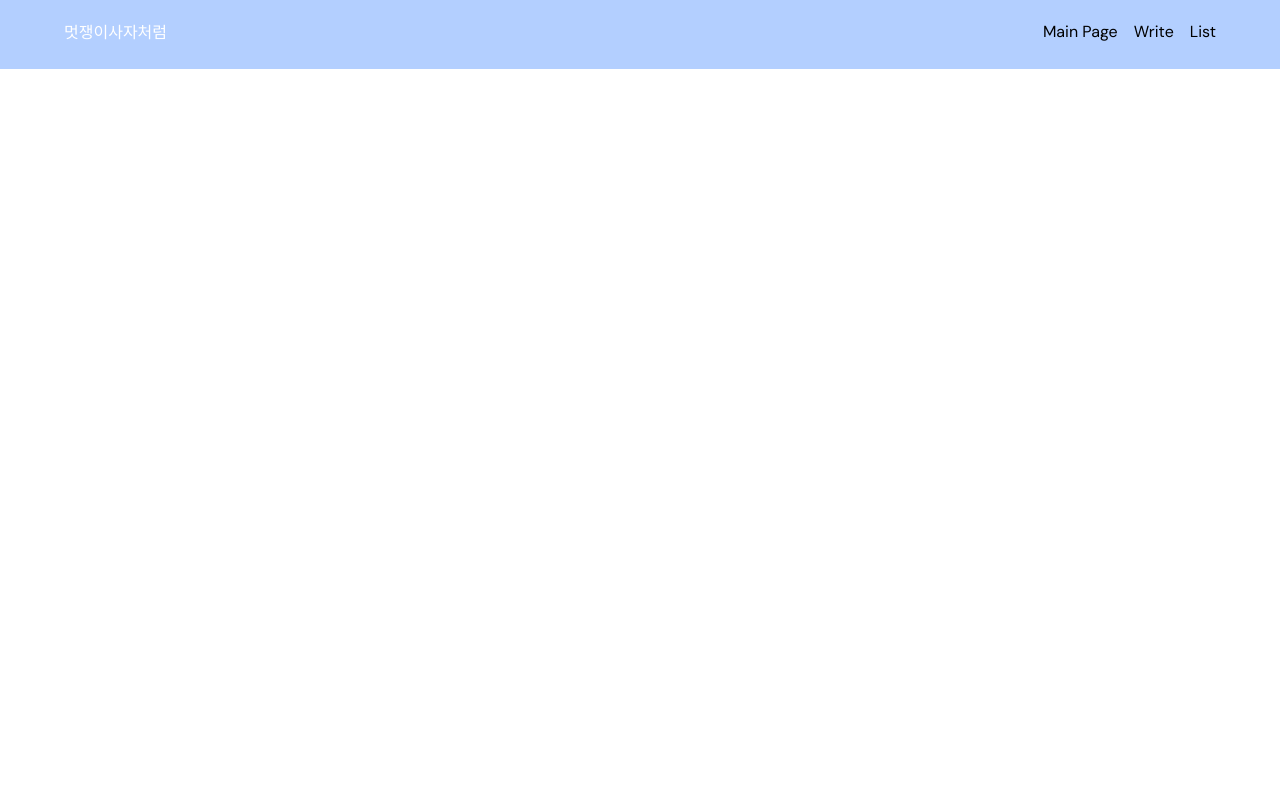
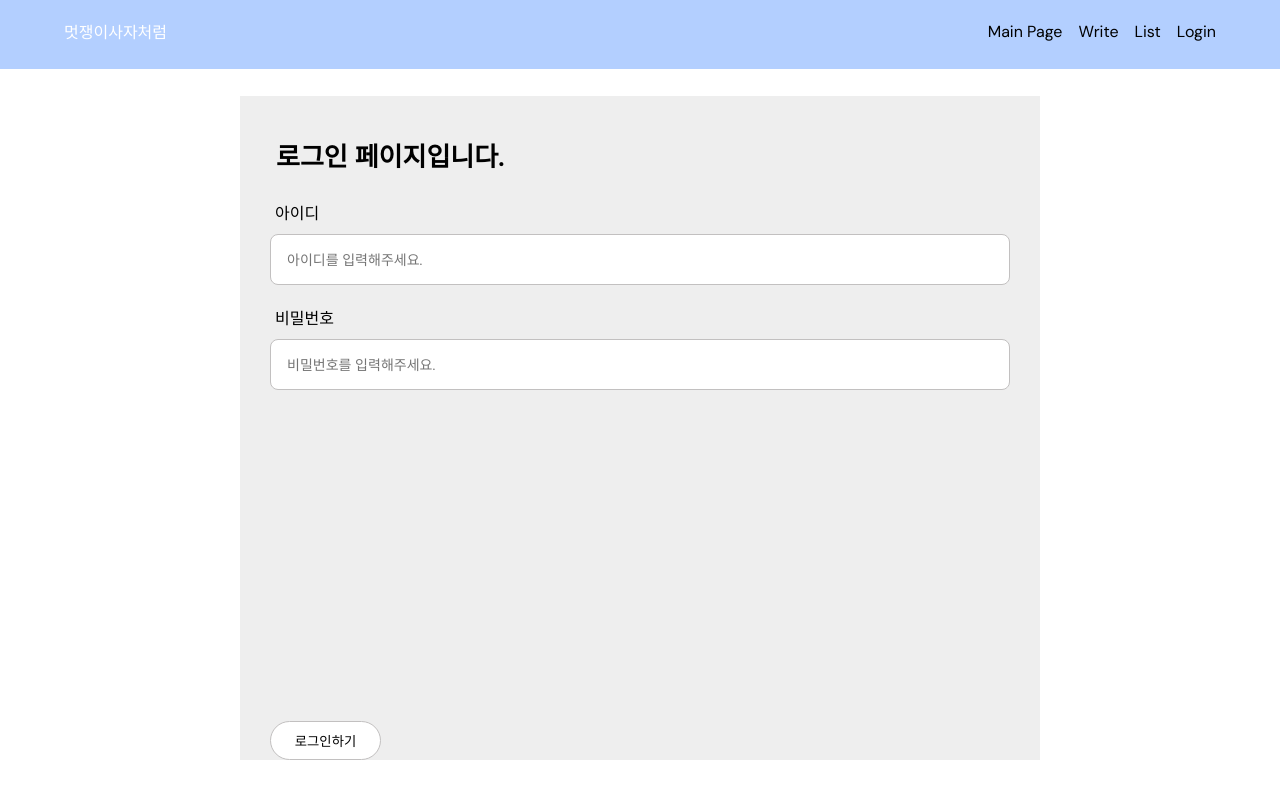
Before and after one commit to yujinko/portfolio, a React (Create React App) app in the folder portfolio-master/: page /login in a window 1280 px wide. Built offline with nearby package versions, Linux system fonts and the light colour scheme.

Commit message:
로그인 페이지 추가

```diff
--- a/portfolio-master/src/App.js
+++ b/portfolio-master/src/App.js
@@ -11,6 +11,7 @@ import Footer from './components/Footer';
 import Write from './Routes/Write';
 import List from './Routes/List';
 import Page from './Routes/Page';
+import Login from './Routes/Login';
 
 function App() {
   return (
@@ -24,6 +25,7 @@ function App() {
               <Route path="/write" element={<Write />} />
               <Route path="/list" element={<List />} />
               <Route path="/pages/:id" element={<Page/>}/>
+              <Route path="/login" element={<Login/>}/>
             </Routes>
           </Container>
           <Footer />
--- /dev/null
+++ b/portfolio-master/src/Routes/Login.js
@@ -0,0 +1,56 @@
+import React, { useState } from 'react'
+
+import {
+  WritePageContainer,
+  TitleContainer,
+  ContentContainer,
+  InputTitleContainer,
+  InputWrapContainer,
+  InputContainer,
+  ButtonContainer } from './Write.styled';
+
+function Login() {
+  const [id, setId] = useState('');
+  const [pw, setPw] = useState('');
+
+  function IdChange(e) {
+    console.log(e);
+    setId(e.target.value);
+  };
+
+  function PwChange(e) {
+    console.log(e);
+    setPw(e.target.value);
+  };
+
+  return (
+    <WritePageContainer>
+      <TitleContainer>
+        로그인 페이지입니다.
+      </TitleContainer>
+      <ContentContainer>
+        <InputTitleContainer>아이디</InputTitleContainer>
+        <InputWrapContainer>
+          <InputContainer placeholder = "아이디를 입력해주세요."
+          value={id}
+          onChange={IdChange}/>
+        </InputWrapContainer>
+
+        <InputTitleContainer>비밀번호</InputTitleContainer>
+        <InputWrapContainer>
+          <InputContainer placeholder = "비밀번호를 입력해주세요."
+          value={pw}
+          onChange={PwChange}/>
+        </InputWrapContainer>
+      </ContentContainer>
+
+      <div>
+        <ButtonContainer>
+          로그인하기
+        </ButtonContainer>
+      </div>
+    </WritePageContainer>
+  );
+}
+
+export default Login;
--- a/portfolio-master/src/components/Navbar.js
+++ b/portfolio-master/src/components/Navbar.js
@@ -34,9 +34,10 @@ const Navbar = () => {
 
                     {/* --right-menu-icon-- */}
                     <MenuIcon>
-                    <span><Link to="/">Main Page</Link></span>
-                    <span><Link to="/write">Write</Link></span>
-                    <span><Link to="/list">List</Link></span>
+                        <span><Link to="/">Main Page</Link></span>
+                        <span><Link to="/write">Write</Link></span>
+                        <span><Link to="/list">List</Link></span>
+                        <span><Link to="/login">Login</Link></span>
                     </MenuIcon>
                 </FlexContainer>
             </Container>
```
